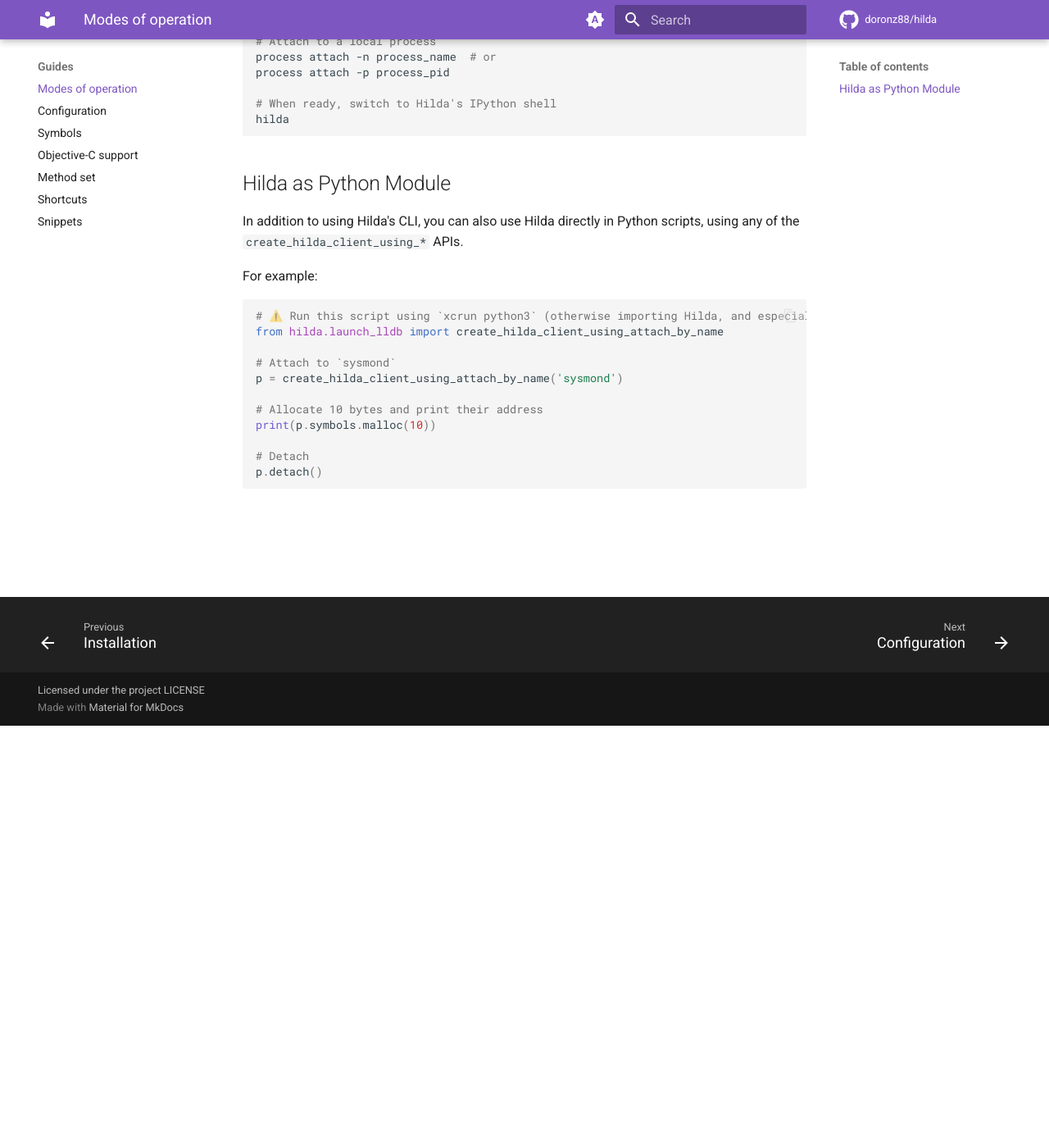
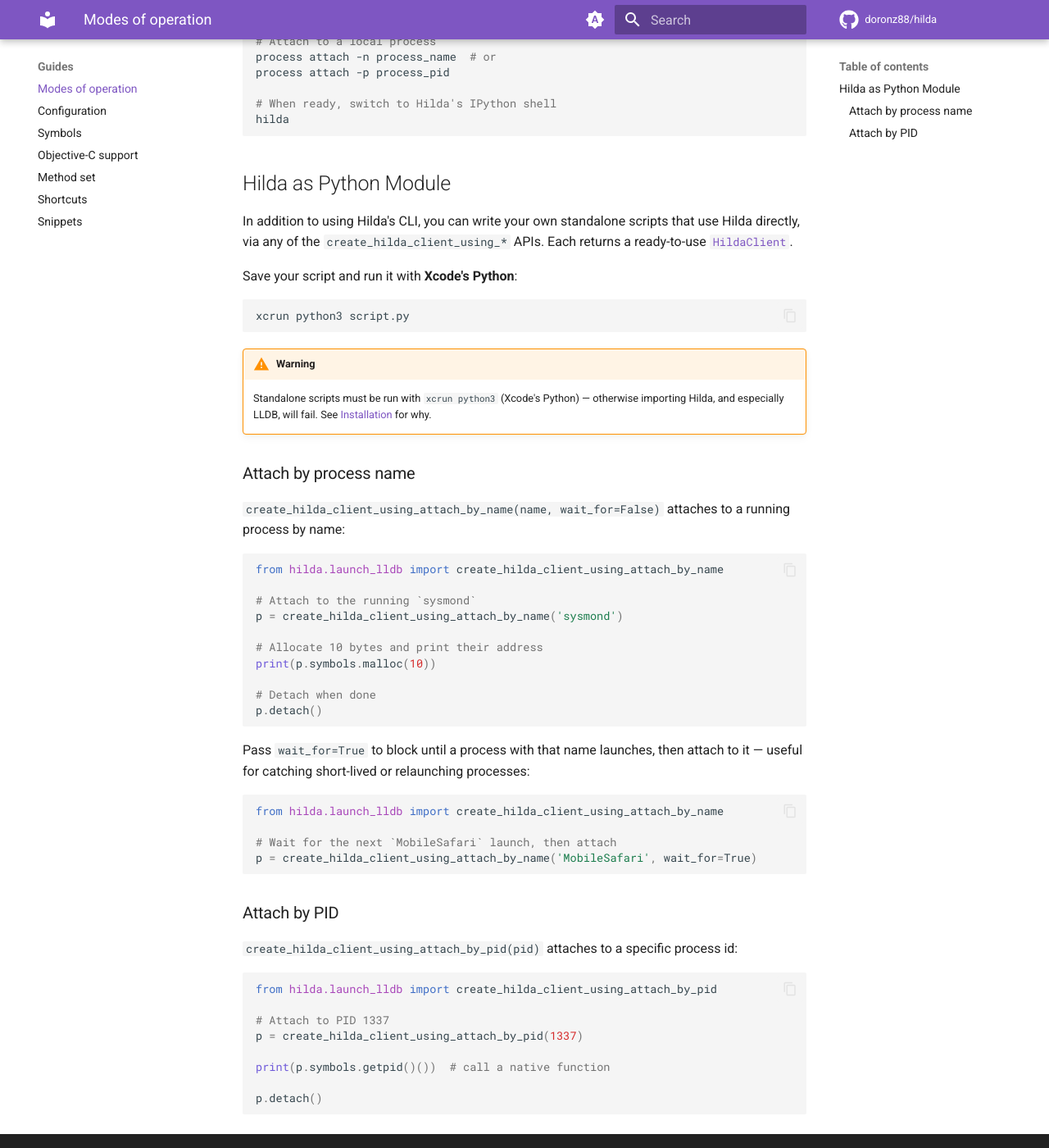
Before and after one commit to doronz88/hilda, an MkDocs documentation site: the page built from docs/hilda-modes-of-operation.md, in a window 1280 px wide and 1400 px high, scrolled down 515 px. Shown: the whole window at 82% size. Built offline with MkDocs 1.6.1 and Material for MkDocs 9.7.7, drawn with Linux system fonts in a browser that asks for light colours; comment, search, counter and statistics services are not loaded.

Commit message:
docs: expand standalone-script examples (attach by name/pid)
Flesh out the 'Hilda as Python Module' section with runnable examples for
create_hilda_client_using_attach_by_name (incl. wait_for=True) and
create_hilda_client_using_attach_by_pid, and make explicit that standalone
scripts are run with 'xcrun python3 script.py'. Also surface the
create_hilda_client_using_* factories in the API reference.

````diff
--- a/docs/hilda-modes-of-operation.md
+++ b/docs/hilda-modes-of-operation.md
@@ -25,20 +25,56 @@
 
 ## Hilda as Python Module
 
-In addition to using Hilda's CLI, you can also use Hilda directly in Python scripts, using any of the `create_hilda_client_using_*` APIs.
+In addition to using Hilda's CLI, you can write your own standalone scripts that use Hilda directly, via any of the `create_hilda_client_using_*` APIs. Each returns a ready-to-use [`HildaClient`](api/client.md).
 
-For example:
+Save your script and run it with **Xcode's Python**:
+
+```shell
+xcrun python3 script.py
+```
+
+!!! warning
+    Standalone scripts must be run with `xcrun python3` (Xcode's Python) — otherwise importing Hilda, and especially LLDB, will fail. See [Installation](installation.md) for why.
+
+### Attach by process name
+
+`create_hilda_client_using_attach_by_name(name, wait_for=False)` attaches to a running process by
+name:
 
 ```python
-# ⚠️ Run this script using `xcrun python3` (otherwise importing Hilda, and especially LLDB, will fail)
 from hilda.launch_lldb import create_hilda_client_using_attach_by_name
 
-# Attach to `sysmond`
+# Attach to the running `sysmond`
 p = create_hilda_client_using_attach_by_name('sysmond')
 
 # Allocate 10 bytes and print their address
 print(p.symbols.malloc(10))
 
-# Detach
+# Detach when done
 p.detach()
 ```
+
+Pass `wait_for=True` to block until a process with that name launches, then attach to it — useful
+for catching short-lived or relaunching processes:
+
+```python
+from hilda.launch_lldb import create_hilda_client_using_attach_by_name
+
+# Wait for the next `MobileSafari` launch, then attach
+p = create_hilda_client_using_attach_by_name('MobileSafari', wait_for=True)
+```
+
+### Attach by PID
+
+`create_hilda_client_using_attach_by_pid(pid)` attaches to a specific process id:
+
+```python
+from hilda.launch_lldb import create_hilda_client_using_attach_by_pid
+
+# Attach to PID 1337
+p = create_hilda_client_using_attach_by_pid(1337)
+
+print(p.symbols.getpid()())  # call a native function
+
+p.detach()
+```
````
Also changed, not shown: docs/api/client.md (+16 -0 lines).
